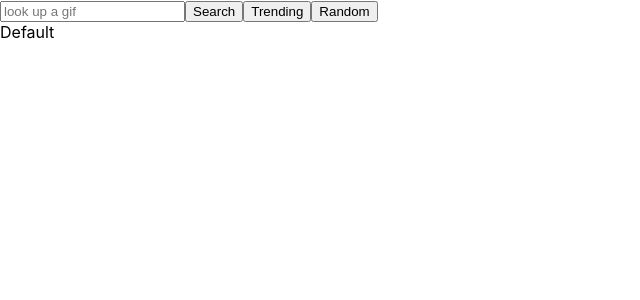
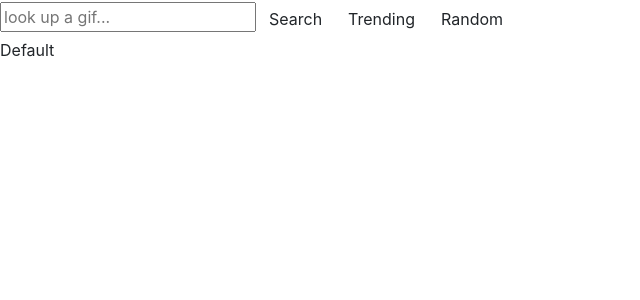
Before and after one commit to ruiminxu/gifyAPI, a React (Create React App) app: page / in a window 1280 px wide. Shown: the top 300 px of the page, without its empty margins (0-640 px from the left). Built offline with nearby package versions, Linux system fonts and the light colour scheme.

Commit message:
added more styling to it

```diff
--- a/public/index.html
+++ b/public/index.html
@@ -3,6 +3,8 @@
   <head>
     <meta charset="utf-8" />
     <link rel="icon" href="%PUBLIC_URL%/favicon.ico" />
+    <link rel="stylesheet" href="https://stackpath.bootstrapcdn.com/bootstrap/4.4.1/css/bootstrap.min.css" integrity="sha384-Vkoo8x4CGsO3+Hhxv8T/Q5PaXtkKtu6ug5TOeNV6gBiFeWPGFN9MuhOf23Q9Ifjh" crossorigin="anonymous">
+
     <meta name="viewport" content="width=device-width, initial-scale=1" />
     <meta name="theme-color" content="#000000" />
     <meta
@@ -24,7 +26,7 @@
       work correctly both with client-side routing and a non-root public URL.
       Learn how to configure a non-root public URL by running `npm run build`.
     -->
-    <title>React App</title>
+    <title>Gify Api</title>
   </head>
   <body>
     <noscript>You need to enable JavaScript to run this app.</noscript>
--- a/src/App.js
+++ b/src/App.js
@@ -22,7 +22,8 @@ export default class App extends Component{
 
         this.setState({isLoading: true})
 
-        try {
+        try
+        {
           let gif = await axios.get(url);
           this.setState({ gif: gif.data.data, isLoading: false});
         } catch (error) {
@@ -30,19 +31,14 @@ export default class App extends Component{
         }
     }
 
-    handleTrendingGif = async (searchTermFromChild) =>
+    handleTrendingGif = async () =>
     {
-      let url = '';
-      if(searchTermFromChild === null)
-      {
-        url = `https://api.giphy.com/v1/gifs/trending?q=&rating=g&api_key=VPO2hf8Msh28T0DeFVHly9hhQh207tC2`;
-      }else{
-        url = `https://api.giphy.com/v1/gifs/trending?q=${searchTermFromChild}&rating=g&api_key=VPO2hf8Msh28T0DeFVHly9hhQh207tC2`;
-      }
+        const url = `https://api.giphy.com/v1/gifs/trending?q=&rating=g&api_key=VPO2hf8Msh28T0DeFVHly9hhQh207tC2`;
 
         this.setState({isLoading: true})
 
-      try {
+        try
+        {
           let gif = await axios.get(url);
           this.setState({ trendingGif: gif.data.data, isLoading: false});
         } catch (error) {
@@ -50,19 +46,14 @@ export default class App extends Component{
         }
     }
 
-    handleRandomGif = async (searchTermFromChild) =>
+    handleRandomGif = async () =>
     {
-      let url = '';
-      if(searchTermFromChild === null)
-      {
-        url = `https://api.giphy.com/v1/gifs/random?q=&rating=g&api_key=VPO2hf8Msh28T0DeFVHly9hhQh207tC2`;
-      }else{
-        url = `https://api.giphy.com/v1/gifs/random?q=${searchTermFromChild}&rating=g&api_key=VPO2hf8Msh28T0DeFVHly9hhQh207tC2`;
-      }
+      let url = `https://api.giphy.com/v1/gifs/random?q=&rating=g&api_key=VPO2hf8Msh28T0DeFVHly9hhQh207tC2`;
 
       this.setState({isLoading: true})
 
-      try {
+      try
+      {
         let gif = await axios.get(url);
         this.setState({ randomGif: [gif['data']['data']], isLoading: false});
       } catch (error) {
@@ -73,7 +64,7 @@ export default class App extends Component{
     render()
     {
         return(
-            <div>
+            <>
                 <SearchField
                 searchGif = {this.state.gif}
                 searchInput = {this.handleSearchByInput}
@@ -83,7 +74,7 @@ export default class App extends Component{
                 randomGif = {this.state.randomGif}
                 loading = {this.state.isLoading}
                 />
-            </div>
+            </>
         );
     }
 }
--- a/src/Component/GifCard.jsx
+++ b/src/Component/GifCard.jsx
@@ -5,8 +5,8 @@ export default class GifCard extends Component
 {
     render(){
         return(
-            <div key= {this.props.name}>
-                <img src = {this.props.source}/>
+            <div key = {this.props.key}>
+                <img key= {this.props.name} src = {this.props.source}/>
             </div>
         );
     }
--- a/src/Component/searchField.jsx
+++ b/src/Component/searchField.jsx
@@ -1,5 +1,6 @@
 import React, {Component} from 'react';
 import GifCard from "./GifCard";
+// import './App.css';
 
 export default class SearchField extends Component{
 
@@ -16,6 +17,9 @@ export default class SearchField extends Component{
 
     handleSubmit = (event) =>{
         event.preventdefault()
+        this.setState({
+            searchTerm: ''
+        })
     }
 
     handleSearch = (event) =>{
@@ -28,8 +32,10 @@ export default class SearchField extends Component{
         this.setState({
             isSearchClicked: true,
             isTrendClicked: false,
-            isRandomClicked: false
+            isRandomClicked: false,
+            searchTerm: ''
         }
+
     )
         this.props.searchInput(this.state.searchTerm, this.state.isSearchClicked);
     }
@@ -38,18 +44,20 @@ export default class SearchField extends Component{
         this.setState({
             isSearchClicked: false,
             isTrendClicked: true,
-            isRandomClicked: false
+            isRandomClicked: false,
+            searchTerm: ''
         })
-        this.props.trendInput(this.state.searchTerm, this.state.isTrendClicked);
+        this.props.trendInput(this.state.isTrendClicked);
     }
 
     handleRandomInput = () => {
         this.setState({
             isSearchClicked: false,
             isTrendClicked: false,
-            isRandomClicked: true
+            isRandomClicked: true,
+            searchTerm: ''
         })
-        this.props.randomInput(this.state.searchTerm, this.state.isRandomClicked);
+        this.props.randomInput(this.state.isRandomClicked);
     }
 
     render()
@@ -57,11 +65,12 @@ export default class SearchField extends Component{
         return(
             <div className = "searchBoxContainer">
 
-                <input placeholder = "look up a gif" name = "searchTerm" onChange={this.handleSearch}></input>
-                <button onClick = {this.handleSearchInput}>Search</button>
-                <button onClick = {this.handleTrendInput}>Trending</button>
-                <button onClick = {this.handleRandomInput}>Random</button>
+                <input value = {this.state.searchTerm} placeholder = "look up a gif..." name = "searchTerm" onChange={this.handleSearch}></input>
+                <button className = "btn " name = "search" onClick = {this.handleSearchInput}>Search</button>
+                <button className = "btn" name = "trending" onClick = {this.handleTrendInput}>Trending</button>
+                <button className = "btn" name = "random" onClick = {this.handleRandomInput}>Random</button>
 
+                <div>
                 {
                    this.props.loading === true?
 
@@ -73,38 +82,29 @@ export default class SearchField extends Component{
                    <div> Default </div>
                    :
                    this.state.isSearchClicked?
-                   this.props.searchGif.map((gif) =>{
-                       console.log(gif)
+                   this.props.searchGif.map((gif, index) =>{
+
                        return(
-                           <GifCard name = {gif.id} source = {gif.images.original.url}/>
+                           <GifCard name = {gif.id} key = {index + 1} source = {gif.images.original.url}/>
                             );
                    })
                    : this.state.isTrendClicked?
-                   this.props.trendingGif.map((gif) =>{
-                       console.log(gif)
+                   this.props.trendingGif.map((gif, index) =>{
+                    console.log(gif)
                        return(
-                           <GifCard name = {gif.id} source = {gif.images.original.url}/>
+                           <GifCard name = {gif.id} key = {index + 1} source = {gif.images.original.url}/>
                             );
                    })
                    :
-                   this.props.randomGif.map((gif) =>{
+                   this.props.randomGif.map((gif, index) =>{
                        return(
-                           <GifCard name = {gif.id} source = {gif.images.original.url}/>
+                           <GifCard name = {gif.id} key = {index + 1} source = {gif.images.original.url}/>
                             );
                    })
                 }
+                </div>
+
             </div>
         );
     }
 }
-
-
-
-
-// {
-//     this.props.randomGifS.map((gif) =>{
-//         return(
-//             <GifCard name = {gif.id} source = {gif.images.original.url}/>
-//         );
-//     })
-// }
```
Also changed, not shown: src/App.css (line endings or trailing spaces), 1 other file (tests, documents, lock files or other folders). Lines whose indentation alone changed are shown as unchanged.
